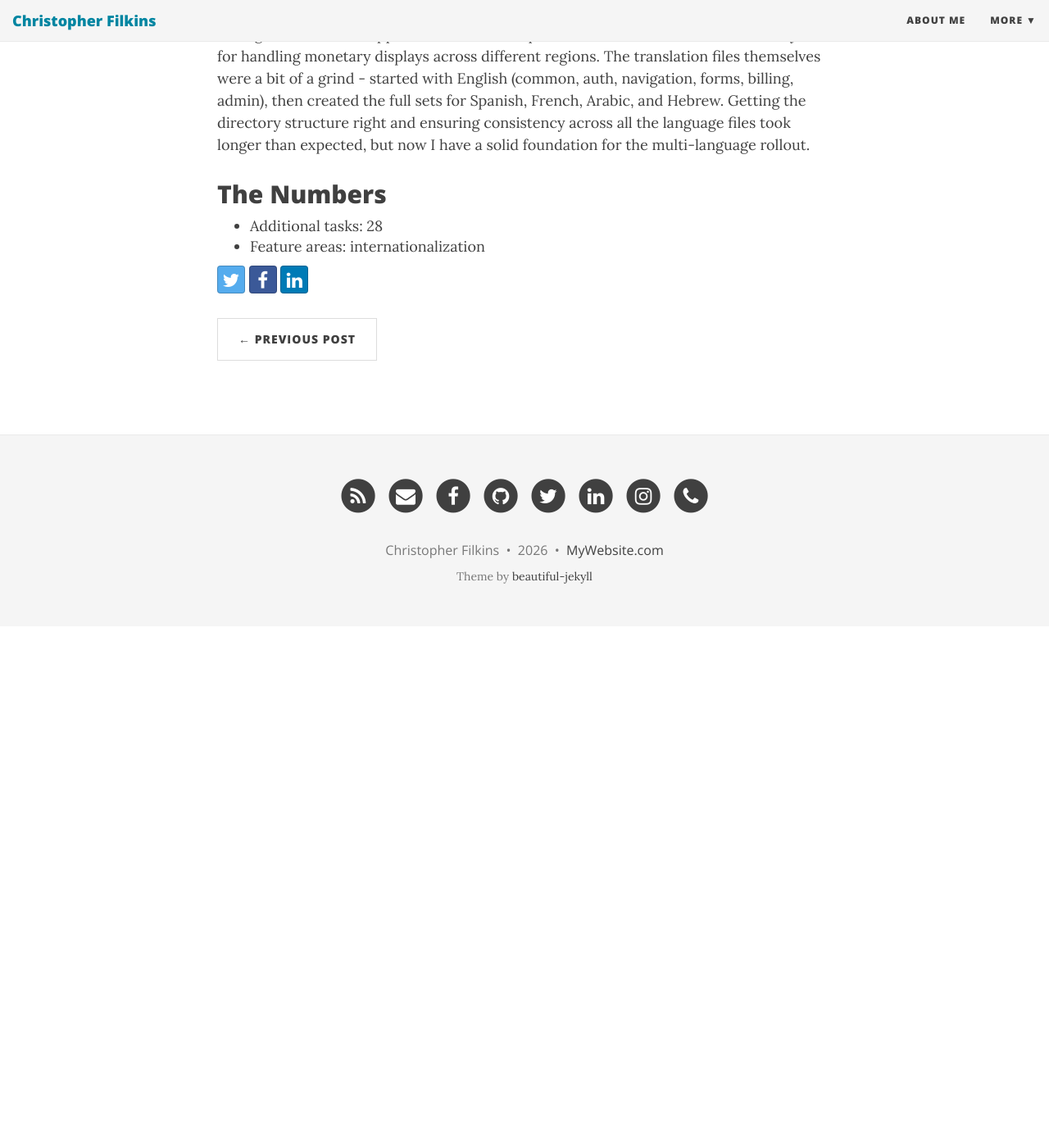
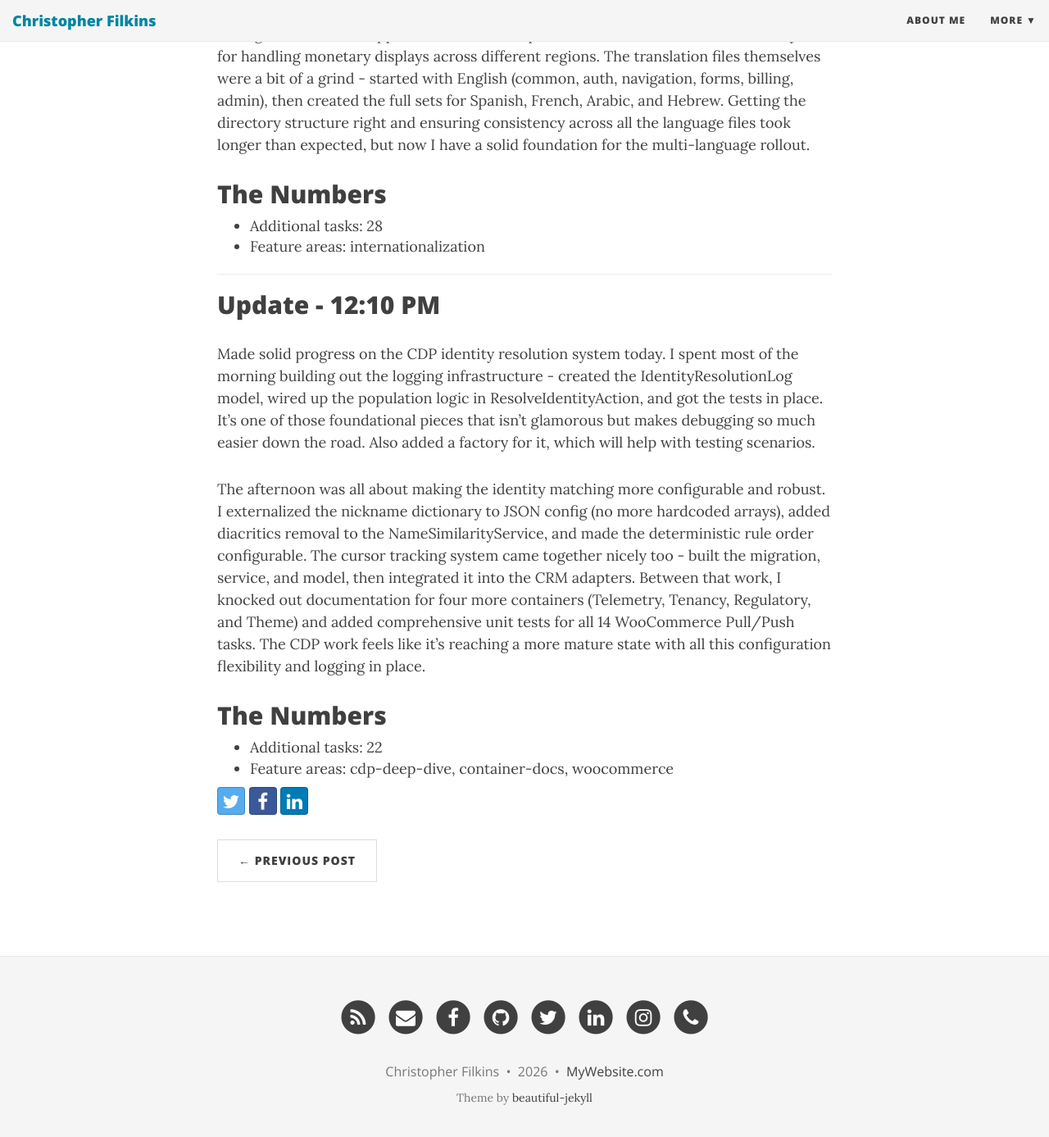
Before and after one commit to filchyboy/filchyboy.github.io, a Jekyll site: the page built from _posts/2026-01-06-todays-plan.md, in a window 1280 px wide and 1400 px high, scrolled down 2637 px. Shown: the top 1387 px of the window at 82% size. Built offline with Jekyll 4.4.1, drawn with Linux system fonts in a browser that asks for light colours; nearby versions of some CDN libraries; before the commit the page ends 3401 px from its top, so only the background shows below that.

```diff
--- a/_posts/2026-01-06-todays-plan.md
+++ b/_posts/2026-01-06-todays-plan.md
@@ -55,8 +55,20 @@
 ## The Numbers
 - Additional tasks: 28
 - Feature areas: internationalization
+
+---
+
+## Update - 12:10 PM
+
+Made solid progress on the CDP identity resolution system today. I spent most of the morning building out the logging infrastructure - created the IdentityResolutionLog model, wired up the population logic in ResolveIdentityAction, and got the tests in place. It's one of those foundational pieces that isn't glamorous but makes debugging so much easier down the road. Also added a factory for it, which will help with testing scenarios.
+
+The afternoon was all about making the identity matching more configurable and robust. I externalized the nickname dictionary to JSON config (no more hardcoded arrays), added diacritics removal to the NameSimilarityService, and made the deterministic rule order configurable. The cursor tracking system came together nicely too - built the migration, service, and model, then integrated it into the CRM adapters. Between that work, I knocked out documentation for four more containers (Telemetry, Tenancy, Regulatory, and Theme) and added comprehensive unit tests for all 14 WooCommerce Pull/Push tasks. The CDP work feels like it's reaching a more mature state with all this configuration flexibility and logging in place.
+
+## The Numbers
+- Additional tasks: 22
+- Feature areas: cdp-deep-dive, container-docs, woocommerce
 <!-- Generated by dev-tracker publish_to_jekyll.py (AI mode) -->
 <!-- accomplished-date: 2026-01-06 -->
-<!-- unit-ids: i18n-p1-fe-install-deps,i18n-p1-db-run-migrations,i18n-p1-service-locale-resolution,i18n-p1-middleware-set-locale,i18n-p1-action-get-user-locale,i18n-p1-action-set-user-locale,i18n-p1-api-translations-endpoint,i18n-p1-fe-config-ts,i18n-p1-fe-i18n-ts,i18n-p1-fe-provider-integration,i18n-p1-action-get-tenant-locales,i18n-p1-task-get-translation-provider,i18n-p1-middleware-register,i18n-p1-routes-locale-prefix,i18n-p1-fe-locale-context,i18n-p1-fe-types-ts,i18n-p1-task-format-currency,i18n-p1-locales-dir-structure,i18n-p1-json-en-common,i18n-p1-json-en-auth,i18n-p1-json-en-navigation,i18n-p1-json-en-forms,i18n-p1-json-en-billing,i18n-p1-json-en-admin,i18n-p1-json-es-all,i18n-p1-json-fr-all,i18n-p1-json-ar-all,i18n-p1-json-he-all -->
+<!-- unit-ids: cdp-p2-log-model,cdp-p2-log-population,cdp-p2-log-tests,container-docs-document-core-telemetry,container-docs-document-core-tenancy,container-docs-document-core-regulatory,cdp-p2-log-factory,cdp-p2-config-version-tracking,cdp-p2-diacritics-removal,container-docs-document-core-theme,cdp-p2-config-version-tests,cdp-p2-diacritics-tests,woocommerce-add-unit-tests-for-all-14-pullpush-tasks,cdp-p2-nickname-externalize,cdp-p2-rule-order-config,cdp-p2-cursor-migration,cdp-p2-nickname-tests-update,cdp-p2-rule-order-tests,cdp-p2-cursor-service,cdp-p2-cursor-integration,cdp-p2-cursor-model,cdp-p2-cursor-tests -->
 
-<!-- unit-ids: i18n-p1-action-get-tenant-locales,i18n-p1-action-get-user-locale,i18n-p1-action-set-user-locale,i18n-p1-api-translations-endpoint,i18n-p1-db-run-migrations,i18n-p1-fe-config-ts,i18n-p1-fe-i18n-ts,i18n-p1-fe-install-deps,i18n-p1-fe-locale-context,i18n-p1-fe-provider-integration,i18n-p1-fe-types-ts,i18n-p1-json-ar-all,i18n-p1-json-en-admin,i18n-p1-json-en-auth,i18n-p1-json-en-billing,i18n-p1-json-en-common,i18n-p1-json-en-forms,i18n-p1-json-en-navigation,i18n-p1-json-es-all,i18n-p1-json-fr-all,i18n-p1-json-he-all,i18n-p1-locales-dir-structure,i18n-p1-middleware-register,i18n-p1-middleware-set-locale,i18n-p1-routes-locale-prefix,i18n-p1-service-locale-resolution,i18n-p1-task-format-currency,i18n-p1-task-get-translation-provider -->
+<!-- unit-ids: cdp-p2-config-version-tests,cdp-p2-config-version-tracking,cdp-p2-cursor-integration,cdp-p2-cursor-migration,cdp-p2-cursor-model,cdp-p2-cursor-service,cdp-p2-cursor-tests,cdp-p2-diacritics-removal,cdp-p2-diacritics-tests,cdp-p2-log-factory,cdp-p2-log-model,cdp-p2-log-population,cdp-p2-log-tests,cdp-p2-nickname-externalize,cdp-p2-nickname-tests-update,cdp-p2-rule-order-config,cdp-p2-rule-order-tests,container-docs-document-core-regulatory,container-docs-document-core-telemetry,container-docs-document-core-tenancy,container-docs-document-core-theme,i18n-p1-action-get-tenant-locales,i18n-p1-action-get-user-locale,i18n-p1-action-set-user-locale,i18n-p1-api-translations-endpoint,i18n-p1-db-run-migrations,i18n-p1-fe-config-ts,i18n-p1-fe-i18n-ts,i18n-p1-fe-install-deps,i18n-p1-fe-locale-context,i18n-p1-fe-provider-integration,i18n-p1-fe-types-ts,i18n-p1-json-ar-all,i18n-p1-json-en-admin,i18n-p1-json-en-auth,i18n-p1-json-en-billing,i18n-p1-json-en-common,i18n-p1-json-en-forms,i18n-p1-json-en-navigation,i18n-p1-json-es-all,i18n-p1-json-fr-all,i18n-p1-json-he-all,i18n-p1-locales-dir-structure,i18n-p1-middleware-register,i18n-p1-middleware-set-locale,i18n-p1-routes-locale-prefix,i18n-p1-service-locale-resolution,i18n-p1-task-format-currency,i18n-p1-task-get-translation-provider,woocommerce-add-unit-tests-for-all-14-pullpush-tasks -->
```
